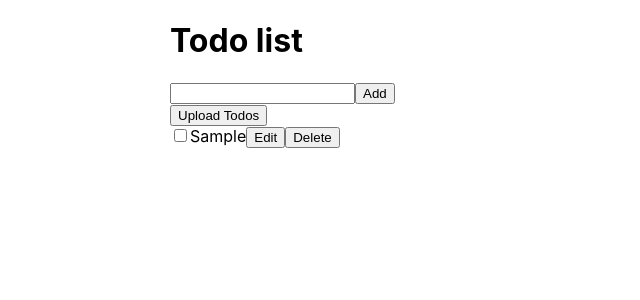
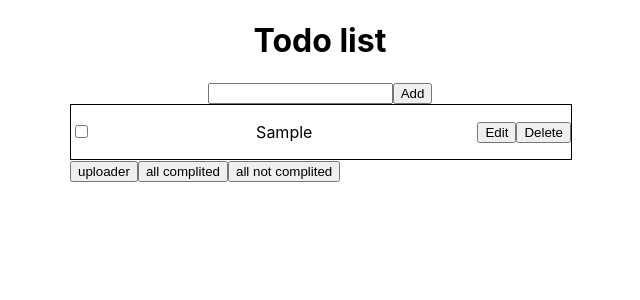
Before and after one commit to Yevjenii-Lim/reactTodo, a React (Create React App) app: page / in a window 1280 px wide. Both pictures are taken after typing "Sample" into the empty fields and a click on the button "Add". Shown: the top 300 px of the page, without its empty margins (320-960 px from the left). Built offline with nearby package versions, Linux system fonts and the light colour scheme; no server answers.

Commit message:
working progress

```diff
--- a/src/App.js
+++ b/src/App.js
@@ -1,4 +1,5 @@
 import './App.css';
+import ButtonsContainer from './components/Buttons';
 import Form from './components/Form';
 import Header from './components/HeaderList';
 import TodoItems from './components/TodoItems';
@@ -9,6 +10,7 @@ function App() {
       <Header></Header>
       <Form></Form>
       <TodoItems></TodoItems>
+      <ButtonsContainer></ButtonsContainer>
     </div>
   )
 }
--- /dev/null
+++ b/src/components/Buttons.jsx
@@ -0,0 +1,45 @@
+import React from 'react';
+import { connect } from 'react-redux';
+import { filterCompletedAC, filterNotCompletedAC, uploadTodoActionCreactor } from '../react-redux/addTodoReducer';
+import * as axios from 'axios'
+
+
+let Buttons = (props) => {
+
+    return (
+        <div>
+            <button onClick={props.uploader}>uploader</button>
+            <button onClick={props.filterCompleted}>all complited</button>
+            <button onClick={props.filterNotCompleted}>all not complited</button>
+        </div>
+    )
+}
+
+class ButtonsAPIContainer extends React.Component {
+    uploader = () => {
+        axios.get("https://jsonplaceholder.typicode.com/todos/?_limit=5")
+        .then(resoponce => this.props.uploadTodos(resoponce.data))
+    }
+    render() {
+        return <Buttons uploader={this.uploader} filterCompleted={this.props.filterCompleted} filterNotCompleted={this.props.filterNotCompleted}></Buttons>
+    }
+}
+
+let mapStateToProps = (state) => {
+    return {
+        state: state.TodoReducer
+    }
+}
+
+let mapDispatchToProps = (dispatch) => {
+    return {
+        uploadTodos: (todos) => dispatch(uploadTodoActionCreactor(todos)),
+        filterCompleted: () => dispatch(filterCompletedAC()),
+        filterNotCompleted: () => dispatch(filterNotCompletedAC())
+
+    }
+}
+
+let ButtonsContainer = connect(mapStateToProps,mapDispatchToProps)(ButtonsAPIContainer)
+
+export default ButtonsContainer
--- a/src/components/Form.jsx
+++ b/src/components/Form.jsx
@@ -3,16 +3,11 @@ import { connect } from 'react-redux';
 import React from 'react'
 import { addTodoActionCreator, textChangerActionCreator, uploadTodoActionCreactor } from '../react-redux/addTodoReducer';
 import * as axios from 'axios';
+import s from './styles.module.css'
 
 
 
 class Form extends React.Component {
-
-    // debugger
-    // constructor(props) {
-    //     super(props)
-    //     this.text = React.createRef()
-    // }
     componentDidMount() {
         axios.get("https://jsonplaceholder.typicode.com/todos/?_limit=5")
         .then(resoponce => this.props.uploadTodos(resoponce.data))
@@ -21,21 +16,15 @@ class Form extends React.Component {
     changeText = () => {
         let newText = this.text.current.value;
         this.props.textChangerActionCreator(newText)
-
-    }
-    uploader = () => {
-        axios.get("https://jsonplaceholder.typicode.com/todos/?_limit=5")
-        .then(resoponce => this.props.uploadTodos(resoponce.data))
     }
     addTodo = () => {
         this.props.addTodo()
     }
     render() {
          return (
-        <div>
+        <div className={s.form}>
             <input type="text" onChange={this.changeText} value={this.props.formText} name="" id="" ref={this.text}/>
             <button onClick={this.addTodo}>Add</button>
-            <button onClick={this.uploader}>Upload Todos</button>
         </div>
     )
     }
--- a/src/components/HeaderList.jsx
+++ b/src/components/HeaderList.jsx
@@ -1,9 +1,9 @@
 import React from 'react'
-
+import s from './styles.module.css'
 
 let Header = () => {
     return (
-        <header>
+        <header className={s.header}>
             <h1>Todo list</h1>
         </header>
     )
--- a/src/components/Item.jsx
+++ b/src/components/Item.jsx
@@ -1,14 +1,16 @@
 import React from 'react';
-
+import s from './styles.module.css'
 
 let Item = (props) => {
     // debugger
     return (
-        <div>
+        <div className={s.item}>
             <input id={props.id} onChange={() => {props.chengeState(props.id)}} type="checkbox" checked={props.checked}/>
             <label htmlFor={props.id}>{props.text}</label>
+            <div>
             <button onClick={() => {props.editText(props.id)}}>Edit</button>
             <button onClick={() => props.delete(props.id)}>Delete</button>
+            </div>
         </div>
     )
 }
--- a/src/components/TodoItems.jsx
+++ b/src/components/TodoItems.jsx
@@ -1,14 +1,13 @@
 // import { connect } from 'http2';
 import { connect } from 'react-redux';
 import React from 'react';
-
 import Item from './Item';
-import { changeDoneActionCreator, deleteTodoActionCreator, editTextTodoActionCreator } from '../react-redux/addTodoReducer';
+import { changeDoneActionCreator, deleteTodoActionCreator, editTextTodoActionCreator, uploadTodoActionCreactor } from '../react-redux/addTodoReducer';
 
 
 let TodoItems = (props) => {
 // debugger
-    let Items = props.data.map((i, index) => <Item chengeState={props.changeState} checked={i.complited} text={i.title} delete={props.delete} done={i.complited} id={index} key={index} editText={props.editText}></Item>)
+    let Items = props.data.map((i, index) => <Item chengeState={props.changeState} checked={i.completed} text={i.title} delete={props.delete} done={i.complited} id={index} key={index} editText={props.editText}></Item>)
 
     return (
         <div>
@@ -28,7 +27,8 @@ let mapDispatchToProps = (dispatch) => {
     return ({
         delete: (id) => dispatch(deleteTodoActionCreator(id)),
         changeState: (id) => dispatch(changeDoneActionCreator(id)),
-        editText: (id) => dispatch(editTextTodoActionCreator(id))
+        editText: (id) => dispatch(editTextTodoActionCreator(id)),
+        uploader: (todos) => dispatch(uploadTodoActionCreactor(todos))
     })
 }
 
--- /dev/null
+++ b/src/components/styles.module.css
@@ -0,0 +1,19 @@
+input:checked ~ label {
+    text-decoration: line-through;
+}
+
+.item {
+    display: flex;
+    width: 100%;
+    justify-content: space-between;
+    align-items: center;
+    padding: 1em 0;
+    border: 1px solid black;
+}
+
+.header {
+    text-align: center;
+}
+.form {
+    text-align: center;
+}
--- a/src/index.css
+++ b/src/index.css
@@ -14,6 +14,6 @@ code {
 
 
 #root {
-  width: 300px;
+  width: 500px;
   margin: 0 auto;
 }
--- a/src/react-redux/addTodoReducer.js
+++ b/src/react-redux/addTodoReducer.js
@@ -38,7 +38,7 @@ let TodoReducer = (state = initialState, action) => {
             data: [...state.data]
         }
     }else if(action.type === 'changeState') {
-        state.data[action.id].done = !state.data[action.id].done
+        state.data[action.id].completed = !state.data[action.id].completed
         return {
             ...state,
             data: [...state.data]
@@ -51,9 +51,24 @@ let TodoReducer = (state = initialState, action) => {
             data: [...state.data]
         }
     }else if(action.type === 'uploadTodos') {
+
         return {
             ...state,
             data: [...state.data,...action.todos]
+        }
+    }else if (action.type === "filterCompleted") {
+        let stateCopy = state.data.filter(i => i.completed)
+        console.log(state.data.filter(i => i.completed))
+        return {
+            ...state,
+            data: stateCopy
+        }
+    }else if (action.type === 'filterNotCompleted') {
+        let stateCopy = state.data.filter(i => !i.completed)
+        console.log(state.data.filter(i => !i.completed))
+        return {
+            ...state,
+            data: stateCopy
         }
     }
     else {
@@ -67,5 +82,7 @@ export let deleteTodoActionCreator = (id) => ({type: 'deleteTodo', id: id})
 export let changeDoneActionCreator = (id) => ({type: 'changeState', id:id})
 export let editTextTodoActionCreator = (id) => ({type: "editText", id:id})
 export let uploadTodoActionCreactor = (todos) => ({type: 'uploadTodos', todos: todos})
+export let filterCompletedAC = () => ({type: 'filterCompleted'})
+export let filterNotCompletedAC = () => ({type: 'filterNotCompleted'})
 
 export default TodoReducer
```
Also changed, not shown: 1 other file (tests, documents, lock files or other folders).
